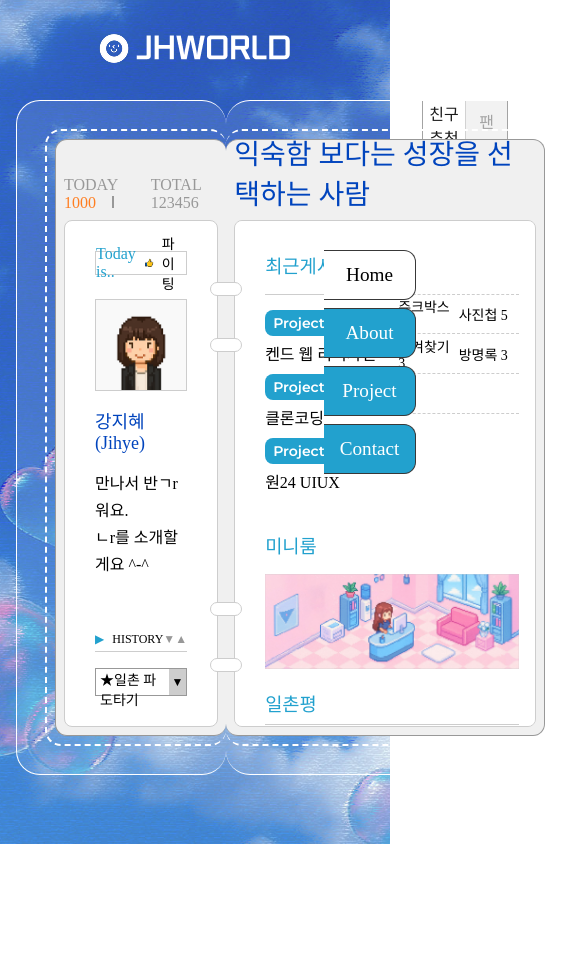
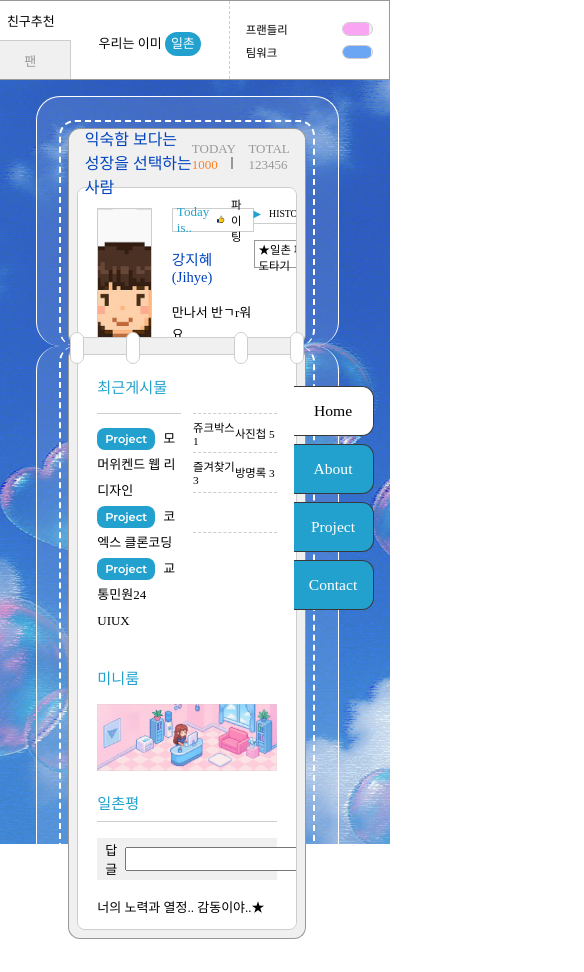
Before and after one commit to jihye8745/portfolio, a React (Vite) app: page / in a window 390 px wide. Shown: the whole page, 584 px wide, since content can reach past the window. Before the commit the page ends 844 px from the top, so only its background shows below. Built offline with nearby package versions, Linux system fonts and the light colour scheme; a web font is replaced by a local one.

Commit message:
반응형 작업

```diff
--- a/src/Portfolio/Main.jsx
+++ b/src/Portfolio/Main.jsx
@@ -20,9 +20,9 @@ const Main = () => {
     {
       id: 1,
       project: "Main Project",
-      category: "모머위켄드 웹 리디자인",
+      category: "모머 웹 리디자인",
       period: "2025.08.04~ 08.20",
-      description: "식기 브랜드 메인, 서브1, 서브2 페이지 기획·리디자인 및 반응형웹 작업",
+      description: "식기 브랜드 메인, 서브1, 서브2 페이지\n기획·리디자인 및 반응형웹 작업",
       img: "/project/p1.jpg",
       btns: [
         { name: "기획안", outlink: "/project/momur.pdf" },
@@ -85,12 +85,14 @@ const Main = () => {
       <div className="subContents">
         <div className="s_line">
           <div className="s_bg">
+            <div className="text_wrap">
               <div className="t_title">
                 <h2>익숙함 보다는 성장을 선택하는 사람</h2>
               </div>
               <div className="s_text">
                 <span>TODAY <strong className='orange'>1000</strong></span>
                 <span>TOTAL <strong>123456</strong></span>
+              </div>
             </div>
             <div className="s_inner">
               {currentSub === 'profile' && <Profile />}
@@ -131,13 +133,15 @@ const Main = () => {
             </div>
           </div>
         </div>
-      </div>
-      {/* //main_contents */}
 
         {/* main_btns */}
       <Btns />
       {/* //main_btns */}
       </div>
+      {/* //main_contents */}
+
+
+    </div>
   )
 }
 
--- a/src/Portfolio/page/Contact.jsx
+++ b/src/Portfolio/page/Contact.jsx
@@ -17,7 +17,7 @@ const Contact = () => {
 
       <div className="contact_info">
         <span>
-          공새설정 : 전체공개
+          공개설정 : 전체공개
         </span>
 
         <div className="info">
--- a/src/Portfolio/page/Profile.jsx
+++ b/src/Portfolio/page/Profile.jsx
@@ -15,7 +15,7 @@ const Profile = () => {
 
         <div className="p_img">
           <figure>
-            <img src="/common/profle.jpg" alt="profle" />
+            <img src="/common/profile.jpg" alt="profle" />
           </figure>
         </div>
 
--- a/src/Portfolio/page/ProjectBtns.jsx
+++ b/src/Portfolio/page/ProjectBtns.jsx
@@ -11,7 +11,7 @@ const ProjecBtns = ({categories, catClick}) => {
 
       <Swiper pagination={true} modules={[Pagination]} className="project_category"
         breakpoints={{
-          1201: {
+          1025: {
             enabled: false,
           },
         }}
--- a/src/Portfolio/style.css
+++ b/src/Portfolio/style.css
@@ -34,13 +34,13 @@
 }
 
 :root {
-  --pixel_B : "DungGen";
-  --pixel_R : "Galmuri";
-  --kr_R : "Pre_R";
-  --kr_SB : "Pre_SB";
-  --kr_B : "Pre_B";
-  --en_SB : "Mon_SB";
-  --en_B : "Mon_B"
+  --pixel_B: "DungGen";
+  --pixel_R: "Galmuri";
+  --kr_R: "Pre_R";
+  --kr_SB: "Pre_SB";
+  --kr_B: "Pre_B";
+  --en_SB: "Mon_SB";
+  --en_B: "Mon_B"
 }
 
 
@@ -51,6 +51,7 @@
   background-image: url(/common/bg.jpg);
   background-position: center;
   background-size: cover;
+  position: relative;
 }
 
 header {
@@ -59,10 +60,11 @@ header {
   min-height: 100px;
   text-align: center;
   align-content: center;
+  margin-bottom: 16px;
 }
 
 header h1 {
-  display:  inline-block;
+  display: inline-block;
 }
 
 .ms_inner {
@@ -78,13 +80,11 @@ gap: 48px;
   width: 1184px;
   max-width: 100%;
   height: 80vh;
-  /* height: 750px; */
   display: flex;
-  position: relative;
+  /* position: relative; */
 }
 
-#main>div:not(.deco, .btns) {
-  height: 100%;
+#main>div {
   background-color: rgba(255, 255, 255, 0.1);
   border-radius: 24px;
 }
@@ -92,6 +92,7 @@ gap: 48px;
 #main .subContents {
   width: 332px;
   max-width: 100%;
+  height: 100%;
   border: 1px solid #fff;
   border-right: none;
   padding: 1.75rem;
@@ -102,13 +103,15 @@ gap: 48px;
 #main .mainContents {
   width: 852px;
   max-width: 100%;
+  height: 100%;
   border: 1px solid #fff;
   border-left: none;
   padding: 1.75rem;
   padding-left: 0;
+  position: relative;
 }
 
-#main>.btns {
+#main .mainContents>.btns {
   position: absolute;
   display: flex;
   flex-direction: column;
@@ -118,7 +121,7 @@ gap: 48px;
   right: -42px;
 }
 
-#main>.btns button {
+#main .mainContents>.btns button {
   width: 92px;
   height: 50px;
   border-radius: 12px;
@@ -133,7 +136,7 @@ gap: 48px;
   font-size: 1.2rem;
 }
 
-#main>.btns button.active {
+#main .mainContents>.btns button.active {
   background-color: #fff;
   color: #000;
 }
@@ -148,6 +151,7 @@ gap: 48px;
   display: flex;
   flex-direction: column;
   justify-content: space-between;
+  z-index: 10;
 }
 
 #main .deco .d_box {
@@ -163,7 +167,6 @@ gap: 48px;
   border: 1px solid #CDCDCD;
   background-color: #fff;
   border-radius: 50px;
-
 }
 
 .subContents .s_line {
@@ -190,10 +193,17 @@ gap: 48px;
   display: none;
 }
 
+.subContents .s_bg .t_title h2 {
+  font-family: var(--pixel_B);
+  color: #0044BD;
+  font-size: clamp(16px, 2vw, 32px);
+  font-weight: normal;
+}
+
 .subContents .s_bg .s_text {
   height: 72px;
   display: flex;
-  align-items: self-end;
+  align-items: flex-end;
   justify-content: center;
   gap: 1rem;
   padding-bottom: 8px;
@@ -214,7 +224,7 @@ gap: 48px;
 }
 
 .subContents .s_bg .s_text span strong {
-  font-weight: unset;
+  font-weight: normal;
 }
 
 .subContents .s_bg .s_text span .orange {
@@ -254,13 +264,13 @@ gap: 48px;
 .mainContents .m_bg .m_title {
   height: 72px;
   display: flex;
-  align-items: self-end;
+  align-items: flex-end;
   padding-bottom: 8px;
 }
 
 .mainContents .m_bg .m_title h2 {
   font-family: var(--pixel_B);
-  font-weight: unset;
+  font-weight: normal;
   color: #0044BD;
   font-size: 1.75rem;
 }
@@ -289,14 +299,14 @@ gap: 48px;
   display: flex;
 }
 
-#side .tab  span {
+#side .tab span {
   width: 50%;
   text-align: center;
   align-content: center;
   font-family: var(--pixel_B);
 }
 
-#side .tab  span:last-child {
+#side .tab span:last-child {
   background-color: #F0F0F0;
   border-bottom: 1px solid #CDCDCD;
   border-left: 1px solid #CDCDCD;
@@ -316,7 +326,7 @@ gap: 48px;
   border-bottom: 1px dashed #CDCDCD;
   text-align: center;
   align-content: center;
-  font-family:  var(--pixel_B);
+  font-family: var(--pixel_B);
 }
 
 #side .side_contents .rel span {
@@ -394,7 +404,7 @@ gap: 48px;
   color: #22A1CE;
 }
 
-.profile .top .today  figure {
+.profile .top .today figure {
   width: 16px;
   margin: 0 0.5rem;
 }
@@ -412,13 +422,13 @@ gap: 48px;
 .profile .top .p_text h4 {
   margin: 16px 0;
   font-size: 1.125rem;
-  font-weight: unset;
+  font-weight: normal;
   color: #0044BD;
   font-family: var(--pixel_B);
 }
 
 .profile .top .p_text p {
-  font-family:  var(--pixel_R);
+  font-family: var(--pixel_R);
   line-height: 170%;
 }
 
@@ -438,7 +448,7 @@ gap: 48px;
 }
 
 .profile .bottom .history .h_left {
-  font-family:  var(--pixel_R);
+  font-family: var(--pixel_R);
 }
 
 .profile .bottom .history .h_left span {
@@ -447,7 +457,7 @@ gap: 48px;
 }
 
 .profile .bottom .history .h_right {
-  color:  #989898;
+  color: #989898;
 }
 
 .profile .bottom .wave {
@@ -457,7 +467,7 @@ gap: 48px;
   align-items: center;
   justify-content: space-between;
   margin-top: 16px;
-  border:  1px solid #989898;
+  border: 1px solid #989898;
 
 }
 
@@ -465,7 +475,7 @@ gap: 48px;
   height: 100%;
   align-content: center;
   padding-left: 4px;
-  font-family:  var(--pixel_R);
+  font-family: var(--pixel_R);
   font-size: 0.875rem;
 }
 
@@ -488,12 +498,12 @@ gap: 48px;
   width: 100%;
   margin-bottom: 16px;
   font-family: var(--pixel_B);
-  font-weight: unset;
+  font-weight: normal;
   color: #22A1CE;
 }
 
 .home .post .p_left {
-  width: calc( 50% - 6px);
+  width: calc(50% - 6px);
   border-top: 1px solid #CDCDCD;
   padding: 12px 0;
 }
@@ -502,7 +512,7 @@ gap: 48px;
   line-height: 2rem;
 }
 
-.home .post .p_left ul li  span:first-child {
+.home .post .p_left ul li span:first-child {
   padding: 4px 8px;
   background-color: #22A1CE;
   border-radius: 8px;
@@ -514,12 +524,12 @@ gap: 48px;
   margin-right: 8px;
 }
 
-.home .post .p_left ul li  span:last-child {
+.home .post .p_left ul li span:last-child {
   font-family: var(--kr_R);
 }
 
 .home .post .p_right {
-  width: calc( 50% - 6px);
+  width: calc(50% - 6px);
 }
 
 .home .post .p_right ul li {
@@ -546,7 +556,7 @@ gap: 48px;
 .home .room h3 {
   margin-bottom: 16px;
   font-family: var(--pixel_B);
-  font-weight: unset;
+  font-weight: normal;
   color: #22A1CE;
 }
 
@@ -555,7 +565,7 @@ gap: 48px;
   border-bottom: 1px solid #CDCDCD;
   padding-bottom: 8px;
   font-family: var(--pixel_B);
-  font-weight: unset;
+  font-weight: normal;
   color: #22A1CE;
 }
 
@@ -678,7 +688,7 @@ gap: 48px;
 }
 
 .about .detail>div {
-  font-family:  var(--kr_R);
+  font-family: var(--kr_R);
 }
 
 .about .detail .license .lic_contents li {
@@ -701,7 +711,7 @@ gap: 48px;
   margin-bottom: 2rem;
 }
 
-.about .detail .experience .exp_contents .sub_title>span{
+.about .detail .experience .exp_contents .sub_title>span {
   display: block;
   font-family: var(--en_SB);
   color: #22A1CE;
@@ -766,7 +776,7 @@ gap: 48px;
 
 .projectBtns h3 {
   font-family: var(--pixel_B);
-  font-weight: unset;
+  font-weight: normal;
   margin-bottom: 1.5rem;
 }
 
@@ -784,8 +794,9 @@ gap: 48px;
   cursor: pointer;
   display: flex;
   align-items: center;
-  gap: 8px;
+  gap: 0.4rem;
   font-family: var(--pixel_R);
+  padding: 0;
 }
 
 .projectList {
@@ -809,33 +820,464 @@ gap: 48px;
   font-family: var(--en_B);
 }
 
-.projectList .p_contents {
+.projectList .p_item .p_contents {
   display: flex;
-  align-items: center;
+  align-items: stretch;
   gap: 24px;
 }
 
-.projectList .p_contents figure {
+.projectList .p_item .p_contents figure {
   width: 50%;
 }
 
-.projectList .p_contents figure img {
+.projectList .p_item .p_contents figure img {
   border: 1px solid #CDCDCD;
 }
 
-.projectList .p_contents .text {
+.projectList .p_item .p_contents .text {
   width: 50%;
+  display: flex;
+  flex-direction: column;
+  justify-content: space-around;
+}
+
+.projectList .p_item .p_contents .text h3 {
+  font-weight: normal;
+  font-family: var(--kr_B);
+  font-size: 1.5rem;
+  color: #22A1CE;
+}
+
+.projectList .p_item .p_contents .text .info {
+  display: flex;
+  gap: 0.5rem;
+  align-items: center;
+  font-size: 0.875rem;
+  font-family: var(--kr_R);
+}
+
+.projectList .p_item .p_contents .text .info span:first-child::after {
+  content: "";
+  display: inline-block;
+  width: 1px;
+  height: 12px;
+  background-color: #000;
+  margin-left: 0.5rem;
+}
+
+.projectList .p_item .p_contents .text p {
+  font-family: var(--kr_R);
+  line-height: 160%;
+  white-space: pre-line;
+}
+
+.projectList .p_item .p_contents .btns {
+  display: flex;
+  align-items: center;
+  gap: 0.5rem;
+}
+
+.projectList .p_item .p_contents .btns a {
+  padding: 8px 16px;
+  background-color: #22A1CE;
+  border-radius: 8px;
+  color: #fff;
+  font-family: var(--kr_SB);
+  transition: .3s;
+}
+
+.projectList .p_item .p_contents .btns a:hover {
+  background-color: #0044BD;
+}
+
+.contact .contact_num {
+  width: 100%;
+  height: 32px;
+  background-color: #F0F0F0;
+  align-content: center;
+  padding-left: 8px;
+  margin-bottom: 16px;
+  border-top: 1px solid #CDCDCD;
+}
+
+.contact .contact_num h4 {
+  font-weight: normal;
+  font-family: var(--pixel_B);
+  font-size: 1.25rem;
+}
+
+.contact .contact_title {
+  padding: 70px 0;
+  text-align: center;
+}
+
+.contact .contact_title h2 {
+  font-weight: normal;
+  font-family: var(--pixel_B);
+  color: #22A1CE;
+  font-size: 1.75rem;
+  margin-bottom: 1.5rem;
+}
+
+.contact .contact_title p {
+  font-family: var(--pixel_R);
+  line-height: 160%;
+}
+
+.contact .contact_info {
+  height: 40px;
+  border-top: 1px solid #CDCDCD;
+  border-bottom: 1px solid #CDCDCD;
+  display: flex;
+  align-items: center;
+  justify-content: space-between;
+  padding: 0 8px;
+  margin-bottom: 20px;
+}
+
+.contact .contact_info .info {
+  display: flex;
+  align-items: center;
+  gap: 1rem;
+}
+
+.contact .contact_info .info>div {
+  display: flex;
+  align-items: center;
+  gap: 0.5rem;
+}
+
+.contact .contact_info>div figure {
+  width: 32px;
+}
+
+.contact .contact_co {
+  background-color: #F0F0F0;
+  border-top: 1px solid #CDCDCD;
+  display: flex;
+  flex-direction: column;
+  gap: 0.5rem;
+  padding: 8px 8px;
+  color: #383838;
+  font-family: var(--pixel_R);
+  font-size: 0.875rem;
+}
+
+
+@media screen and (max-width: 1480px) {
+  header {
+    text-align: left;
+    padding-left: 16px;
+  }
+
+  .ms_inner {
+    display: block;
+    padding-right: 32px;
+  }
+
+  #main {
+    margin: 0 auto;
+  }
+
+  #side {
+    position: absolute;
+    top: 0;
+    right: 0;
+    height: 100px;
+    width: clamp(400px, 50vw, 512px);
+    display: flex;
+  }
+
+  #side .tab {
+    width: 20%;
+    height: 100%;
+    flex-direction: column;
+  }
+
+  #side .tab span {
+    width: 100%;
+    height: 50%;
+    padding: 8px;
+    text-align: center;
+    align-content: center;
+    font-family: var(--pixel_B);
+  }
+
+  #side .tab span:last-child {
+    border-top: 1px solid #CDCDCD;
+    border-right: 1px solid #CDCDCD;
+    border-bottom: none;
+    border-left: none;
+  }
+
+  #side .side_contents {
+    width: 80%;
+    height: 100%;
+    padding: 0;
+    display: flex;
+    align-items: center;
+  }
+
+  #side .side_contents .rel {
+    width: 50%;
+    height: 100%;
+    padding-bottom: 0;
+    border-bottom: none;
+    border-right: 1px dashed #CDCDCD;
+    padding: 16px;
+    line-height: 16px;
+  }
+
+  #side .side_contents .rel span {
+    margin-top: 8px;
+  }
+
+  #side .side_contents .per {
+    width: 50%;
+    height: 100%;
+    justify-content: space-around;
+    padding: 16px;
+  }
+}
+
+
+@media screen and (max-width: 1252px) {
+  html {
+    font-size: 15px;
+  }
+
+  #main {
+    width: 90vw;
+  }
+
+  #main .mainContents>.btns {
+    right: -48px;
+  }
+
+  .projectBtns .swiper-wrapper .category_item button {
+    font-size: 0.8rem;
+  }
+
+  .projectList .p_item .p_contents .btns a:hover {
+    background-color: #22A1CE;
+  }
+
+}
+
+
+@media screen and (max-width: 1024px) {
+
+  header {
+    height: 8vh;
+    min-height: 80px;
+  }
+
+  header h1 img {
+    width: 90%
+  }
+
+  #side {
+    height: 80px;
+  }
+
+  .ms_inner {
+    width: 90%;
+  }
+
+  #main {
+    flex-direction: column;
+    height: 88vh;
+  }
+
+  #main .mainContents>.btns {
+    right: -36px;
+    top: 40px;
+  }
+
+  #main .mainContents>.btns button {
+    width: 80px;
+    height: 50px;
+  }
+
+  #main .subContents {
+    width: 100%;
+    height: 30vw;
+    min-height: 250px;
+    border-right: 1px solid #fff;
+    border-bottom: none;
+    padding-right: 1.75rem;
+    padding-bottom: 0;
+  }
+
+  .subContents .s_line {
+    border-right: 2px dashed #fff;
+    border-bottom: none;
+    padding-right: 0.5rem;
+    padding-bottom: 0;
+  }
+
+  .subContents .s_bg {
+    border-right: 1px solid #989898;
+    border-bottom: none;
+  }
+
+  .subContents .text_wrap {
+    display: flex;
+    height: 50px;
+    align-items: center;
+    justify-content: space-between;
+    padding: 0 8px;
+  }
+
+  .subContents .s_bg .t_title {
+    display: block;
+  }
+
+  .subContents .s_bg .s_text {
+    height: 100%;
+    padding-bottom: 14px;
+  }
+
+  .subContents .s_inner {
+    height: calc(100% - 50px);
+    padding: 1.5rem;
+  }
+
+  #main .mainContents {
+    width: 100%;
+    height: calc(100% - 30vw);
+    border-left: 1px solid #fff;
+    border-top: none;
+    padding-left: 1.75rem;
+    padding-top: 0;
+  }
+
+  .mainContents .m_line {
+    border-left: 2px dashed #fff;
+    border-top: none;
+    padding-left: 0.5rem;
+    padding-top: 0;
+  }
+
+  .mainContents .m_bg {
+    border-left: 1px solid #989898;
+    border-top: none;
+  }
+
+  .mainContents .m_bg .m_title {
+    display: none;
+  }
+
+  .mainContents .m_inner {
+    height: 100%;
+    padding: 1.5rem;
+  }
+
+  #main .deco {
+    width: 60vw;
+    height: 32px;
+    top: auto;
+    bottom: -18px;
+    left: 50%;
+    right: 0;
+    transform: translate(-50%, 0);
+    flex-direction: row;
+    justify-content: space-between;
+  }
+
+  #main .deco .d_box {
+    display: flex;
+    flex-direction: row;
+    justify-content: center;
+    gap: 42px;
+  }
+
+  #main .deco .d_item {
+    width: 14px;
+    height: 100%;
+    border: 1px solid #CDCDCD;
+    background-color: #fff;
+    border-radius: 50px;
+  }
+
+  .profile {
+    flex-direction: row;
+    gap: 0;
+  }
+
+  .profile .top {
+    width: auto;
+    max-width: 100%;
+    height: 100%;
+    display: grid;
+    grid-template-rows: repeat(2, 1fr);
+    gap: 0 20px;
+  }
+
+  .profile .top .p_img {
+    width: 14vw;
+    grid-column: 1;
+    grid-row: 1/3;
+    overflow: hidden;
+    background-image: url(/common/profile.jpg);
+    background-position: center;
+    background-size: cover;
+  }
+
+  .profile .top .p_img figure {
+    display: none;
+  }
+
+  .profile .top .today {
+    grid-column: 2;
+    grid-row: 1/2;
+    margin-bottom: 0;
+    padding: 4px;
+  }
+
+  .profile .top .p_text {
+    grid-column: 2;
+    grid-row: 2/3;
+    align-self: start;
+  }
+
+  .profile .bottom {
+    width: 200px;
+    max-width: 100%;
+  }
+
+  .projectBtns {
+    height: 100%;
+    align-content: center;
+  }
+
+  .projectBtns .swiper {
+    overflow-y: visible;
+    padding-bottom: 32px;
+  }
+
+  .projectBtns .swiper-wrapper {
+    flex-direction: row;
+    gap: 0;
+  }
+
+  .swiper-pagination-bullet-active {
+    background-color: #22A1CE;
+}
+
 }
 
 
 
 
+/* 840부터 maincontents 높이값 재조정 */
 
+@media screen and (max-width: 900px) {
+  html {
+    font-size: 13px;
+  }
 
-
-
-@media screen and (max-width: 1200px) {
-  .projectBtns .swiper-wrapper {
-  flex-direction:row;
+  .projectBtns .swiper-wrapper .category_item button {
+    font-size: 0.9rem;
   }
 }
```
Also changed, not shown: public/common/profile.jpg (renamed from public/common/profle.jpg). Lines whose indentation alone changed are shown as unchanged.
